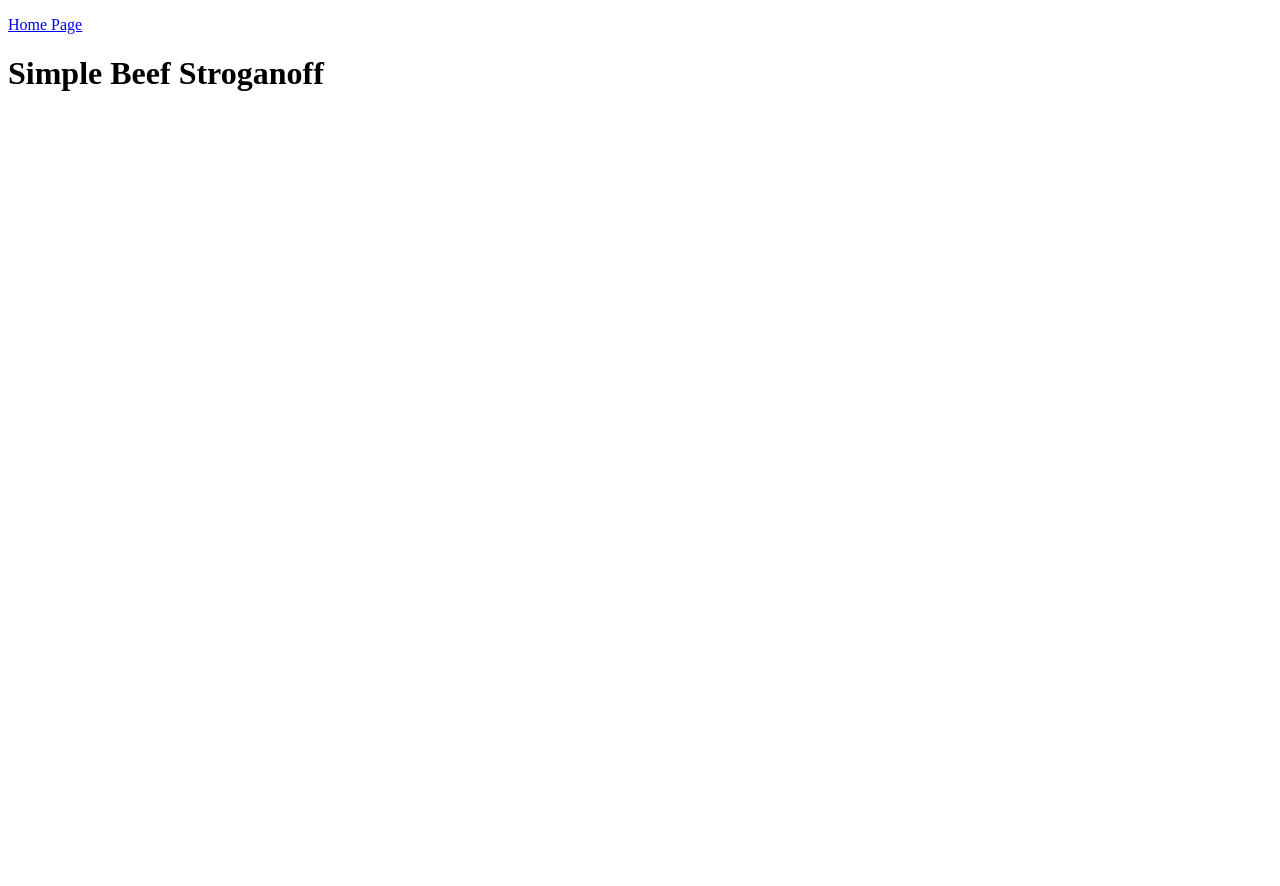
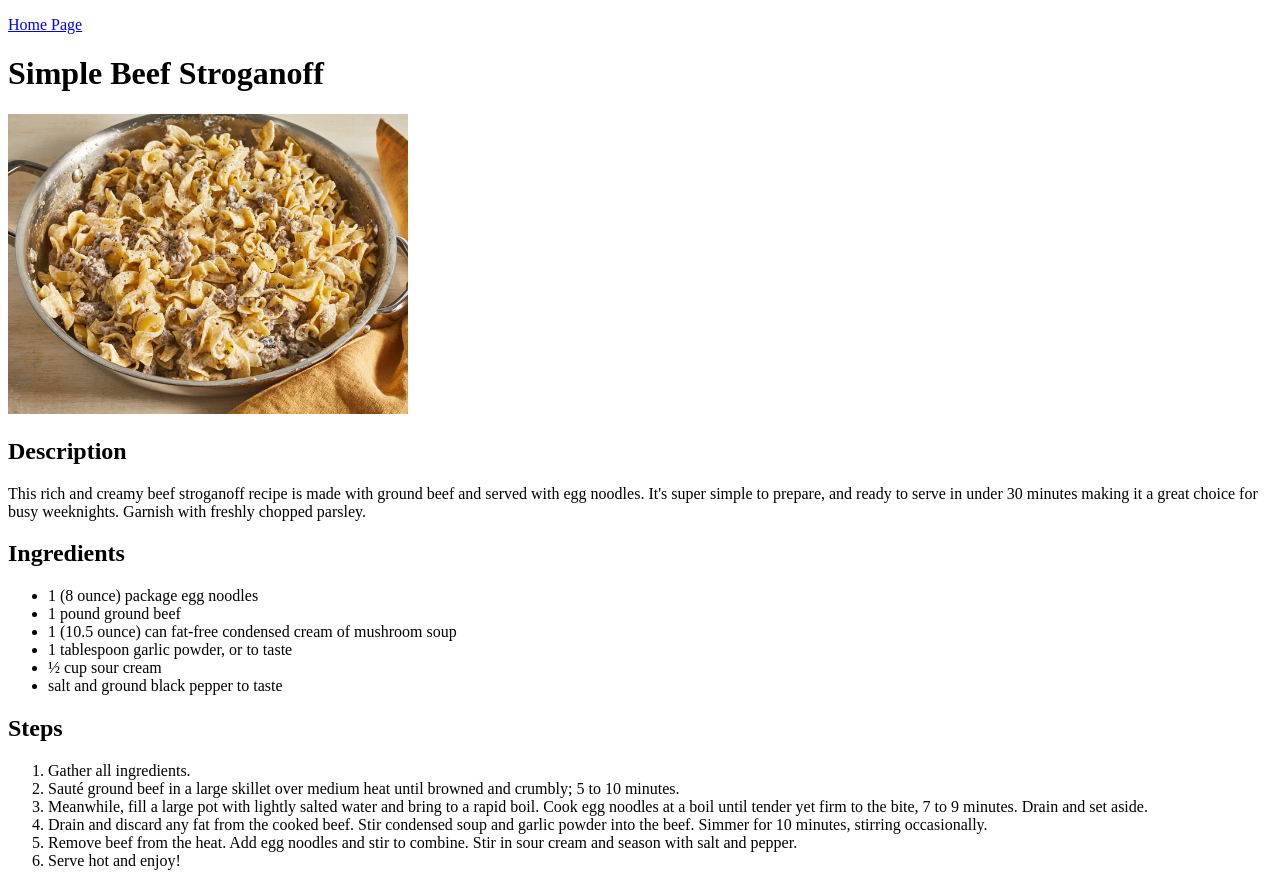
Before and after one commit to andrew-sid/odin-recipes, a plain HTML site: page recipes/simple-beef-stroganoff.html in a window 1280 px wide. Before the commit the page ends 800 px from the top, so only its background shows below. Drawn offline with Linux system fonts and the light colour scheme.

Commit message:
Add content to Beef Stroganoff page

```diff
--- a/recipes/simple-beef-stroganoff.html
+++ b/recipes/simple-beef-stroganoff.html
@@ -1,12 +1,49 @@
 <!DOCTYPE html>
 <html lang="en">
-<head>
-    <meta charset="UTF-8">
-    <meta name="viewport" content="width=device-width, initial-scale=1.0">
+  <head>
+    <meta charset="UTF-8" />
+    <meta name="viewport" content="width=device-width, initial-scale=1.0" />
     <title>Simple Beef Stroganoff</title>
-</head>
-<body>
+  </head>
+  <body>
     <p><a href="../index.html">Home Page</a></p>
     <h1>Simple Beef Stroganoff</h1>
-</body>
+    <img src="../img/beef-stroganoff.webp" alt="Simple Beef Stroganoff" width="400"/>
+    <h2>Description</h2>
+    <p>
+      This rich and creamy beef stroganoff recipe is made with ground beef and
+      served with egg noodles. It's super simple to prepare, and ready to serve
+      in under 30 minutes making it a great choice for busy weeknights. Garnish
+      with freshly chopped parsley.
+    </p>
+    <h2>Ingredients</h2>
+    <ul>
+      <li>1 (8 ounce) package egg noodles</li>
+      <li>1 pound ground beef</li>
+      <li>1 (10.5 ounce) can fat-free condensed cream of mushroom soup</li>
+      <li>1 tablespoon garlic powder, or to taste</li>
+      <li>½ cup sour cream</li>
+      <li>salt and ground black pepper to taste</li>
+    </ul>
+    <h2>Steps</h2>
+    <ol>
+      <li>Gather all ingredients.</li>
+      <li>
+        Sauté ground beef in a large skillet over medium heat until browned and
+        crumbly; 5 to 10 minutes.
+      </li>
+      <li>
+        Meanwhile, fill a large pot with lightly salted water and bring to a
+        rapid boil. Cook egg noodles at a boil until tender yet firm to the
+        bite, 7 to 9 minutes. Drain and set aside.
+      </li>
+      <li>
+        Drain and discard any fat from the cooked beef. Stir condensed soup and
+        garlic powder into the beef. Simmer for 10 minutes, stirring
+        occasionally.
+      </li>
+      <li>Remove beef from the heat. Add egg noodles and stir to combine. Stir in sour cream and season with salt and pepper.</li>
+      <li>Serve hot and enjoy!</li>
+    </ol>
+  </body>
 </html>
```
Also changed, not shown: img/beef-stroganoff.webp (added).
